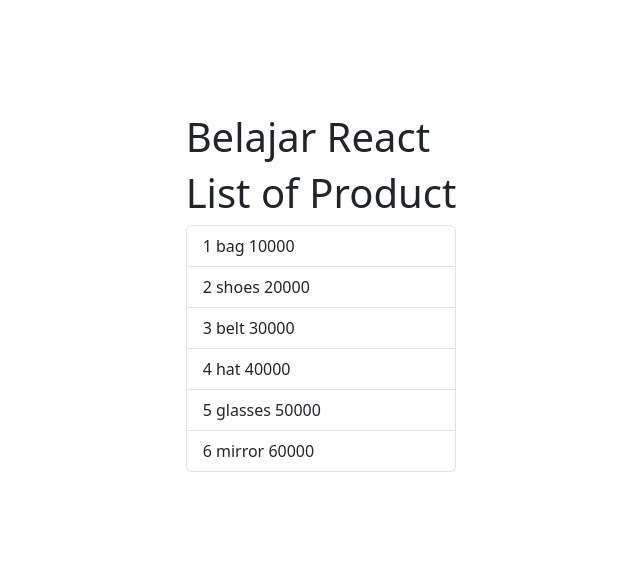
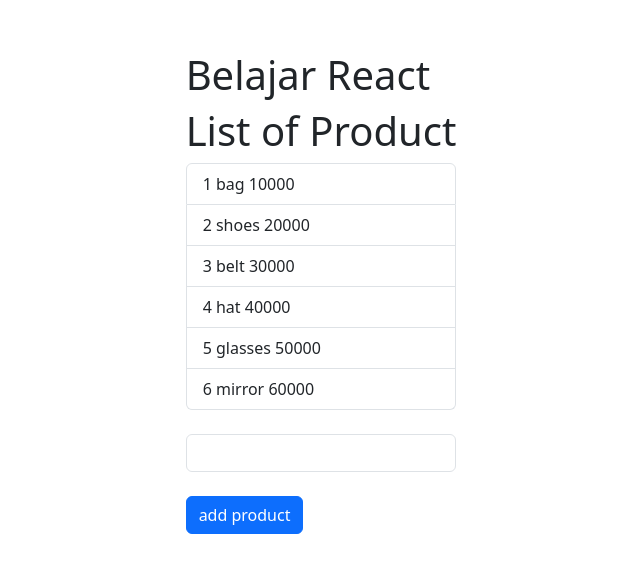
Before and after one commit to Ndhrbt1/coba-react, a React (Vite) app: page / in a window 1280 px wide. Shown: the part 108-680 px from the top of the page, without its empty margins (319-959 px from the left). Built offline with nearby package versions, Linux system fonts and the light colour scheme.

Commit message:
feat: add data json

```diff
--- a/src/components/Products.tsx
+++ b/src/components/Products.tsx
@@ -1,13 +1,27 @@
-import { useEffect } from "react";
+import { useEffect, useState } from "react";
 import ProductState from "../hooks/ProductState";
+import type { Product } from "../models/product";
 
 function Products() {
-  const { products, fetchData } = ProductState();
-
   useEffect(() => {
     fetchData();
     // eslint-disable-next-line react-hooks/exhaustive-deps
   }, []);
+
+  const { products, fetchData, setProducts } = ProductState();
+
+  const [newProduct, setNewProduct] = useState("");
+
+  const addProduct = () => {
+    const newObjProduct: Product = {
+      id: crypto.randomUUID().slice(0, 5),
+      name: newProduct,
+      price: Math.floor(Math.random() * 10) + 10000,
+    };
+    setProducts([newObjProduct, ...products]);
+    setNewProduct("");
+  };
+
   return (
     <>
       <h1>List of Product</h1>
@@ -18,6 +32,18 @@ function Products() {
           </li>
         ))}
       </ul>
+      <br />
+
+      <input
+        type="text"
+        className="form-control"
+        value={newProduct}
+        onChange={(e) => setNewProduct(e.target.value)}
+      />
+      <br />
+      <button type="button" className="btn btn-primary" onClick={addProduct}>
+        add product
+      </button>
     </>
   );
 }
```
